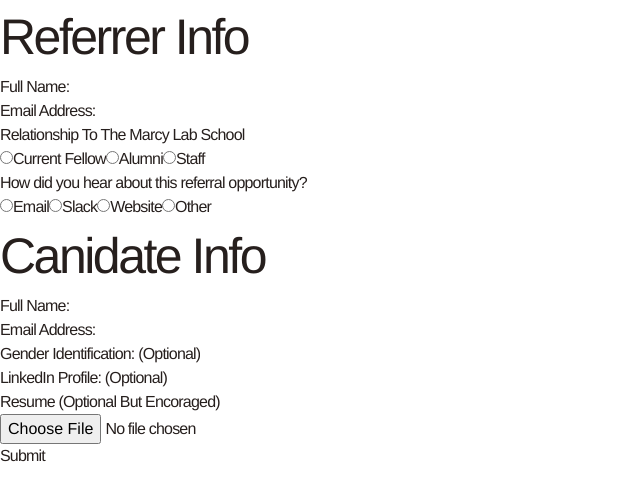
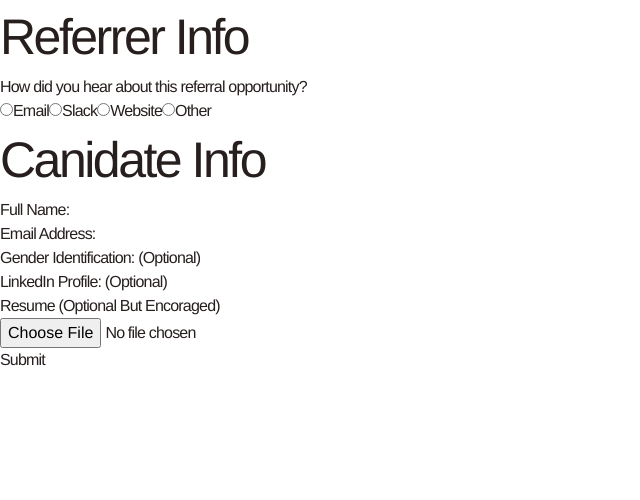
Before and after one commit to marcy-referrals-platform-engineering/marcylabschool-referrals-platform-engineering, a Next.js app: page /referral-form in a window 1280 px wide. Shown: the top 500 px of the page, without its empty margins (0-640 px from the left). Built offline with nearby package versions, Linux system fonts and the light colour scheme; no server answers; a web font is replaced by a local one.

Commit message:
referral model, controller, and route

```diff
--- a/app/api/auth/request-auth/route.ts
+++ b/app/api/auth/request-auth/route.ts
@@ -8,7 +8,7 @@
     return response;
   } catch (error) {
     console.error('Error processing request:', error);
-    return NextResponse.json({ message: 'Error processing request' }, { status: 500 });
+    return new Response('Internal Server Error', { status: 500 });
   }
 }
 
--- /dev/null
+++ b/app/api/controllers/ReferralController.ts
@@ -0,0 +1,16 @@
+import next from "next";
+import Referral from "../models/Referral";
+import { NextResponse } from 'next/server';
+
+export default class ReferralController {
+    static async create(data: any) {
+        try {
+            await Referral.create(data);
+            return NextResponse.json({ message: 'Referral created successfully' }, { status: 200 });
+
+        } catch (error: any) {
+            console.error('Error creating Referrals:', error);
+            return NextResponse.json({ message: 'Failed to create referral', details: error.message }, { status: 500 });
+        }
+    }
+}
--- a/app/api/controllers/UserController.ts
+++ b/app/api/controllers/UserController.ts
@@ -1,20 +1,12 @@
 import User from '../models/User'
-import { NextApiRequest, NextApiResponse } from 'next';
 import { NextResponse } from 'next/server';
+
 export class UserController {
-
-
   static async requestAuthorization(data: any) {
-
     try {
-
-          // Log incoming request data to ensure it is correct
-          console.log('Request data:', data);
-
-          const request = await User.requestEmailAuthorization(data);
+      await User.requestEmailAuthorization(data);
       return NextResponse.json({ message: 'Authorization request sent successfully' }, { status: 200 });
-        } catch (error : any) {
-          // Log the error message in more detail
+    } catch (error: any) {
       console.error('Error sending authorization request:', error);
       return NextResponse.json({ message: 'Failed to send authorization request', details: error.message }, { status: 500 });
     }
--- a/app/api/models/Referral.ts
+++ b/app/api/models/Referral.ts
@@ -7,8 +7,13 @@
                 email: data.recruitEmail,
                 resume: data.recruitResume || null,
                 gender: data.recruitGender || null,
-                referrerEmail: data.r
+                linkedIn: data.recruitLinkedIn || null,
+                referrerEmail: data.email,
             }
         })
+
+        if (!referral) {
+            throw new Error('Failed to create referral');
+        }
     }
 }
--- a/app/api/models/User.ts
+++ b/app/api/models/User.ts
@@ -4,7 +4,7 @@
 
     static async requestEmailAuthorization(data: { email: string, name: string, img: string }) {
         console.log('Request data raw:', data);
-         const request = await prisma.authorizationRequests.create({
+        const request = await prisma.authorizationRequests.create({
             data: {
                 email: data.email,
                 name: data.name,
--- /dev/null
+++ b/app/api/submit-referral/route.ts
@@ -0,0 +1,13 @@
+import ReferralController from "../controllers/ReferralController";
+import { NextRequest, NextResponse } from 'next/server';
+
+export async function POST(req: NextRequest) {
+    try {
+        const body = await req.json();
+        const response = await ReferralController.create(body);
+        return response;
+    } catch (error) {
+        console.error('Error processing request:', error);
+        return new Response('Internal Server Error', { status: 500 });
+    }
+}
--- a/app/referral-form/page.tsx
+++ b/app/referral-form/page.tsx
@@ -30,65 +30,6 @@
   return (
     <form onSubmit={handleSubmit}>
       <h1>Referrer Info</h1>
-      <div>
-        <label htmlFor="name">Full Name:</label>
-        <input
-          onChange={handleChange}
-          type="text"
-          value={formData.name}
-          id="name"
-          name="name"
-          required
-        />
-      </div>
-
-      <div>
-        <label htmlFor="email">Email Address:</label>
-        <input
-          onChange={handleChange}
-          type="email"
-          value={formData.email}
-          id="email"
-          name="email"
-          required
-        />
-      </div>
-
-      <div>
-        <p>Relationship To The Marcy Lab School</p>
-        <label>
-          <input
-            onChange={handleChange}
-            type="radio"
-            value="fellow"
-            name="relationship"
-            required
-          />
-          Current Fellow
-        </label>
-        <label>
-          <input
-            onChange={handleChange}
-            type="radio"
-            value="alum"
-            name="relationship"
-            required
-          />
-          Alumni
-        </label>
-
-        <label>
-          <input
-            onChange={handleChange}
-            type="radio"
-            value="staff"
-            name="relationship"
-            required
-          />
-          Staff
-        </label>
-      </div>
-
       <div>
         <p>How did you hear about this referral opportunity? </p>
         <label>
```
Lines whose indentation alone changed are shown as unchanged.
